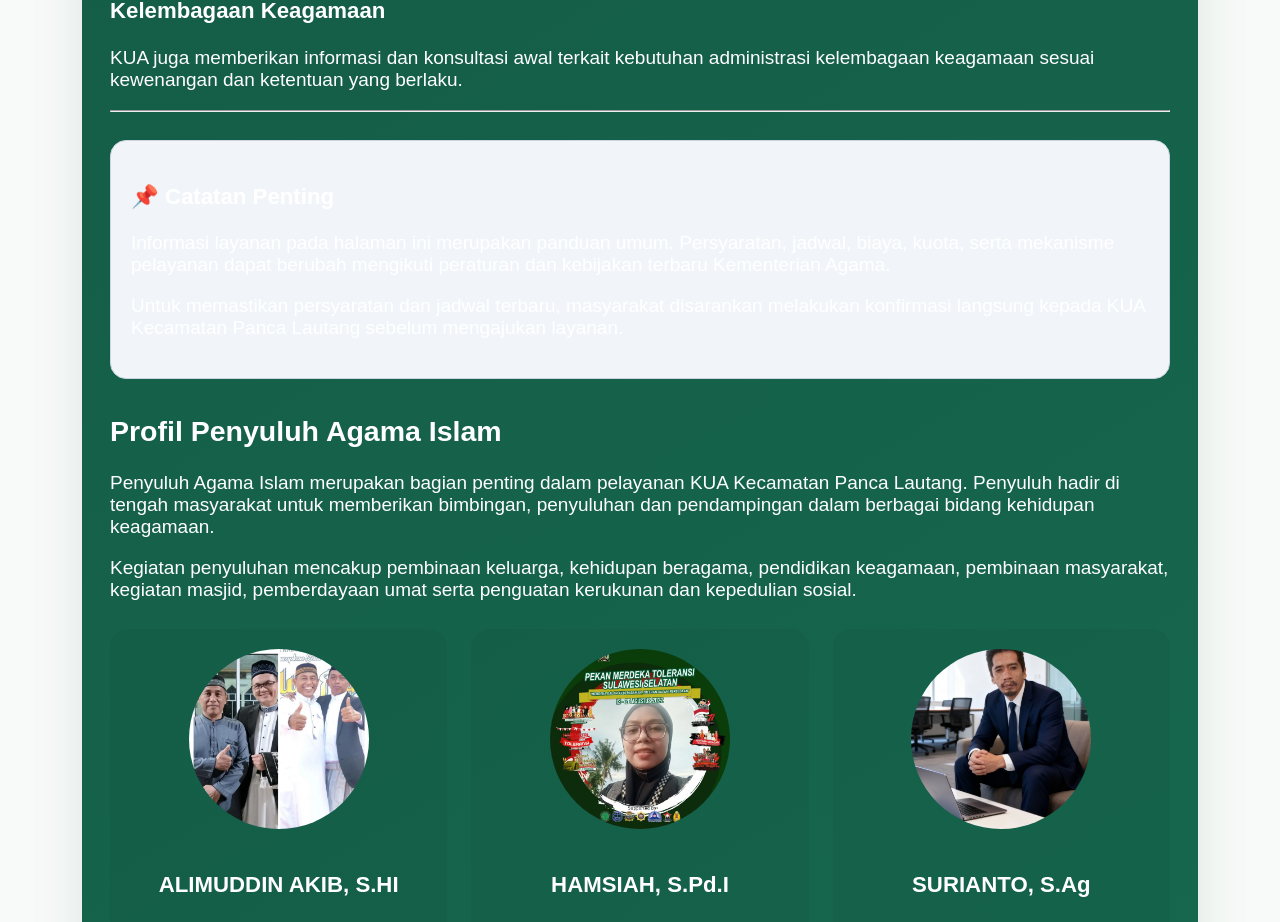
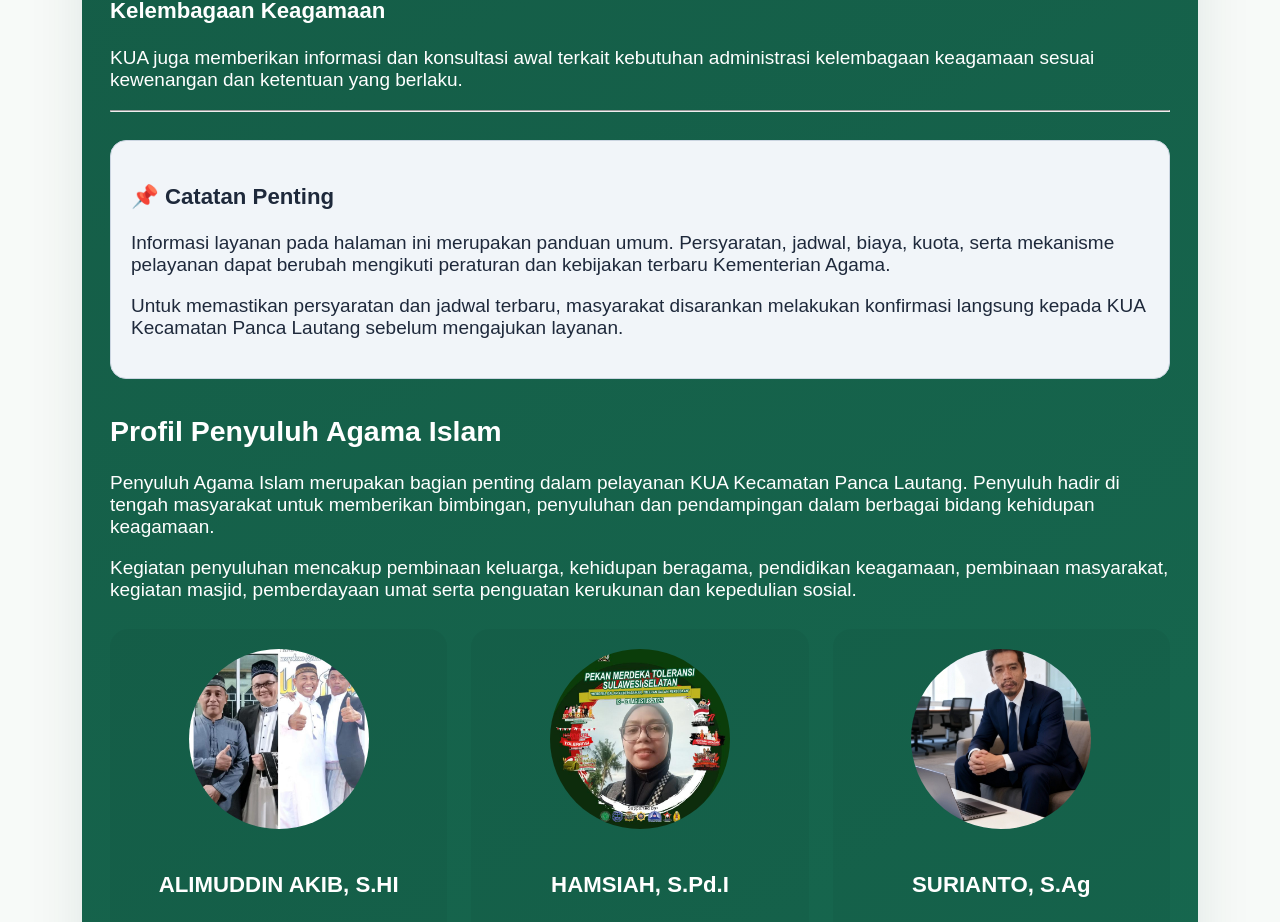
Before and after one commit to suriantosag-cyber/kua-panca-lautang-premium, a Next.js app: page /profil in a window 1280 px wide. Shown: the part 5432-6354 px from the top of the page. Built offline with nearby package versions, Linux system fonts and the light colour scheme.

Commit message:
Perbaiki warna catatan penting layanan KUA

```diff
--- a/app/profil/page.js
+++ b/app/profil/page.js
@@ -426,6 +426,7 @@ export default function ProfilPage() {
 <hr />
 
 <div style={{
+  color: "#1e293b",
   padding: "20px",
   marginTop: "28px",
   marginBottom: "36px",
```
